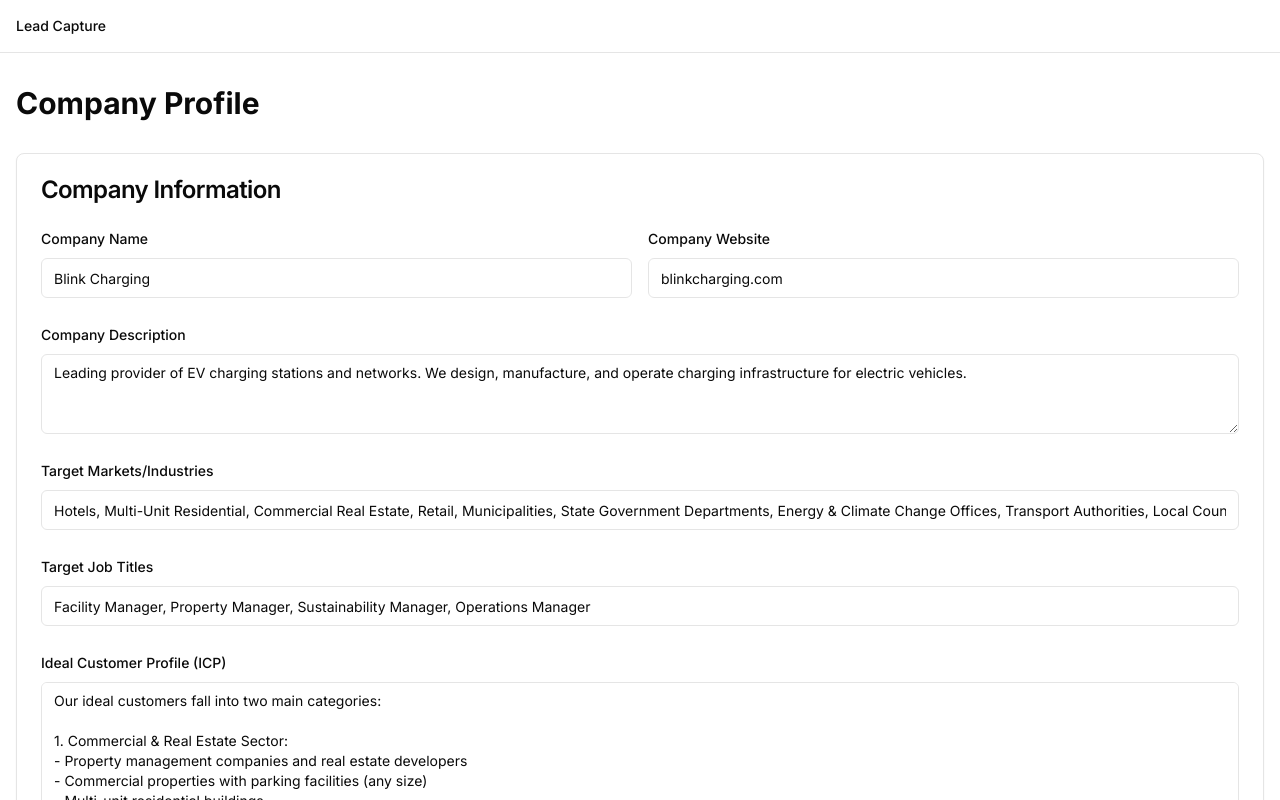
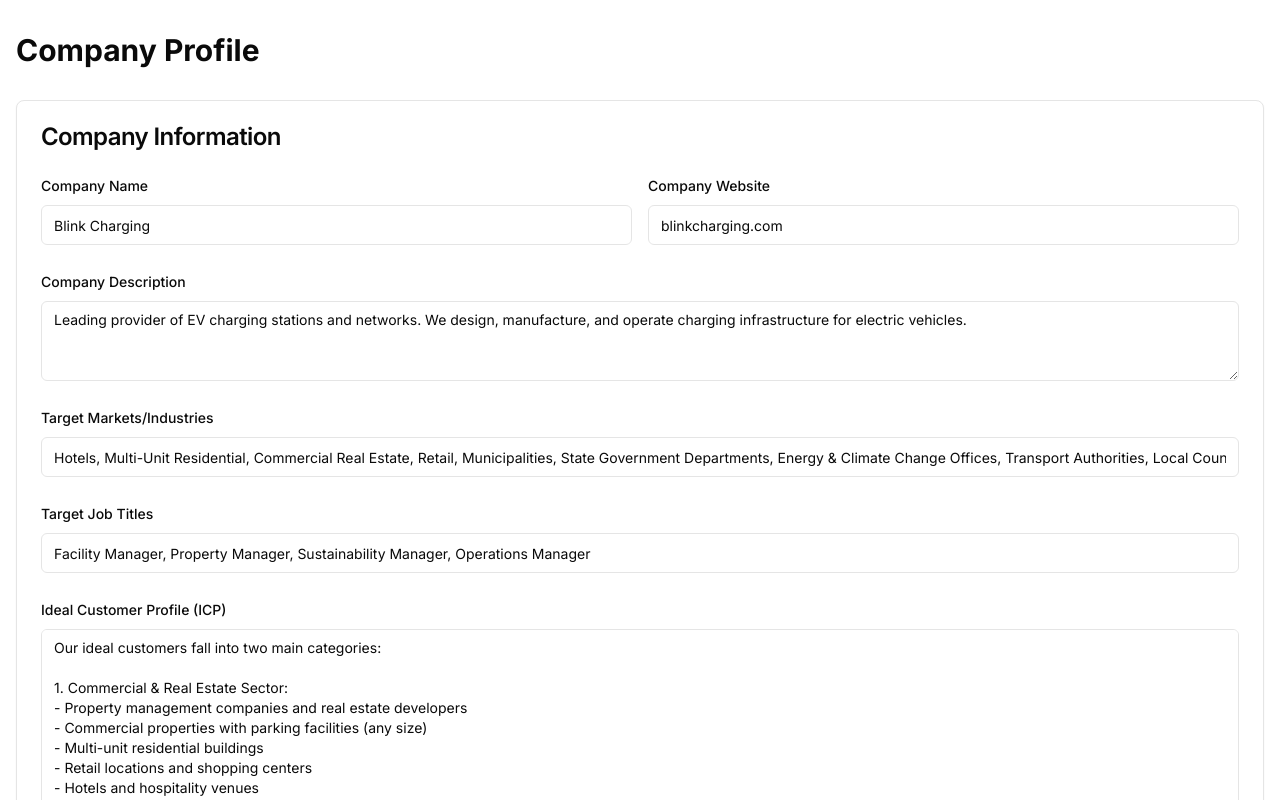
Before and after one commit to badgerhoneymoon/expo-flow, a Next.js app: page /company-profile in a window 1280 px wide. Shown: the top 800 px of the page. Built offline with nearby package versions, Linux system fonts and the light colour scheme.

Commit message:
no navigation

```diff
--- a/app/layout.tsx
+++ b/app/layout.tsx
@@ -1,7 +1,6 @@
 import type { Metadata } from "next";
 import { Inter } from "next/font/google";
 import "./globals.css";
-import Link from "next/link";
 import { Toaster } from "sonner"
 
 const inter = Inter({ subsets: ["latin"] });
@@ -19,18 +18,6 @@
   return (
     <html lang="en">
       <body className={inter.className}>
-        <nav className="border-b">
-          <div className="container mx-auto px-4 py-4">
-            <div className="flex gap-4">
-              <Link
-                href="/"
-                className="text-sm font-medium hover:text-primary"
-              >
-                Lead Capture
-              </Link>
-            </div>
-          </div>
-        </nav>
         {children}
         <Toaster
           richColors
```
